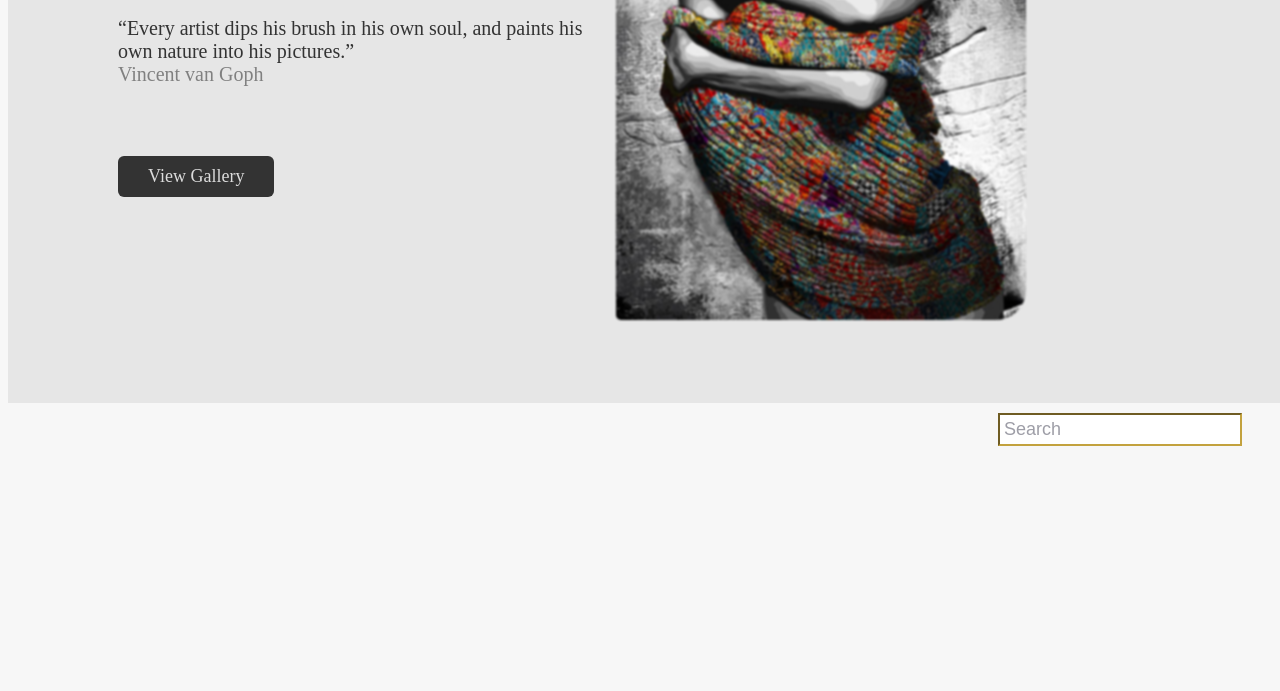
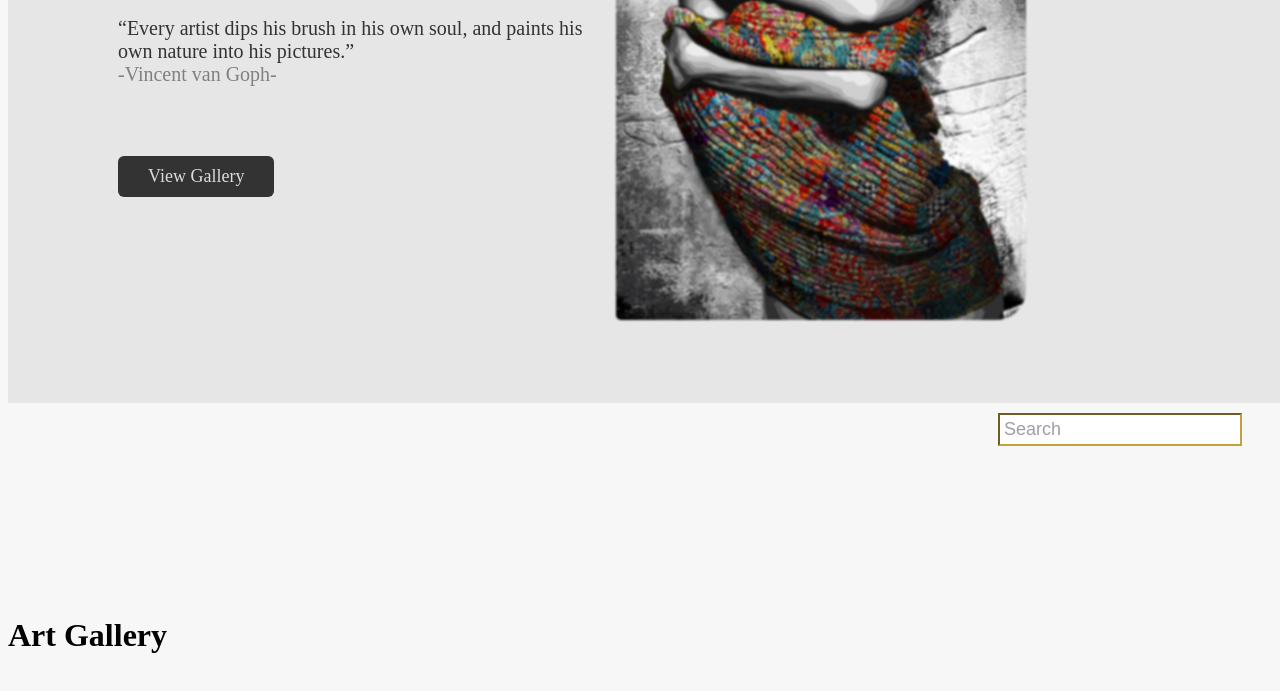
Before and after one commit to Owallah/Phase-1-Project, a plain HTML site: page index.html in a window 1280 px wide. Shown: the part 405-1096 px from the top of the page. Drawn offline with Linux system fonts and the light colour scheme; no server answers.

Commit message:
Added a title for the art gallery and a link connecting the nav link for art gallery to the div

```diff
--- a/index.html
+++ b/index.html
@@ -18,7 +18,7 @@
                     <img src="./images/logo2.png" alt="logo">
                     <ul>
                         <li><a href="#">Home</a></li>
-                        <li><a href="#">Art Gallery</a></li>
+                        <li><a href="#gallery">Art Gallery</a></li>
                         <li><a href="#">About Us</a></li>
                         <li><a href="#">Contact</a></li>
                     </ul>
@@ -26,7 +26,7 @@
 
                 <div class="text-blocks">
                     <h1 class="page-heading">Welcome to <span id="page-name">ArtMingle</span></h1>
-                    <p class="quote">“Every artist dips his brush in his own soul, and paints his <br>own nature into his pictures.”<br><span id="author">Vincent van Goph</span></p>
+                    <p class="quote">“Every artist dips his brush in his own soul, and paints his <br>own nature into his pictures.”<br><span id="author">-Vincent van Goph-</span></p>
                     <a href="#gallery">View Gallery</a>
                 </div>
 
@@ -46,6 +46,7 @@
                     <h3 id="searched-items-header"></h3>
                     <ul id = "searched-art-list"></ul>
                 </div>
+                <h1 id="art-gallery-header">Art Gallery</h1>
                 <ul class="art-list">
 
                 </ul>
```
